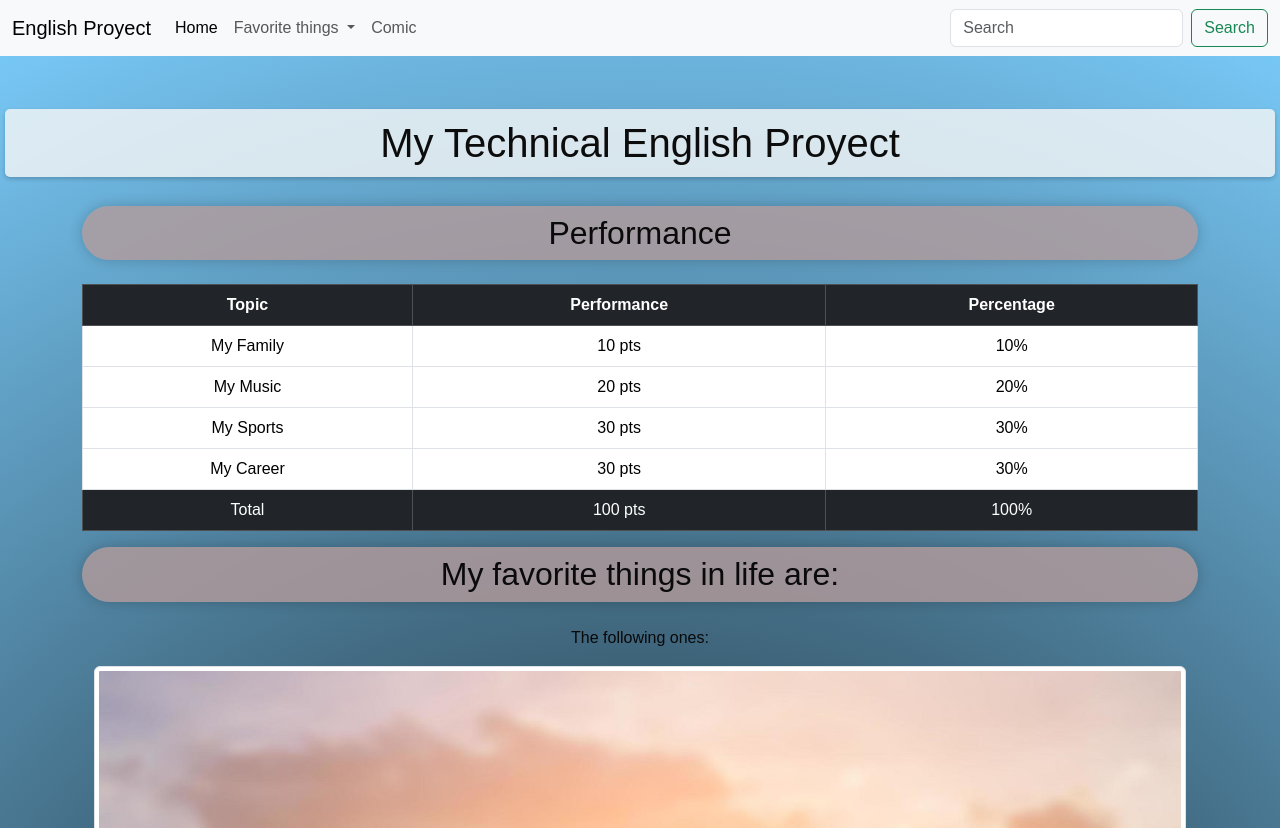
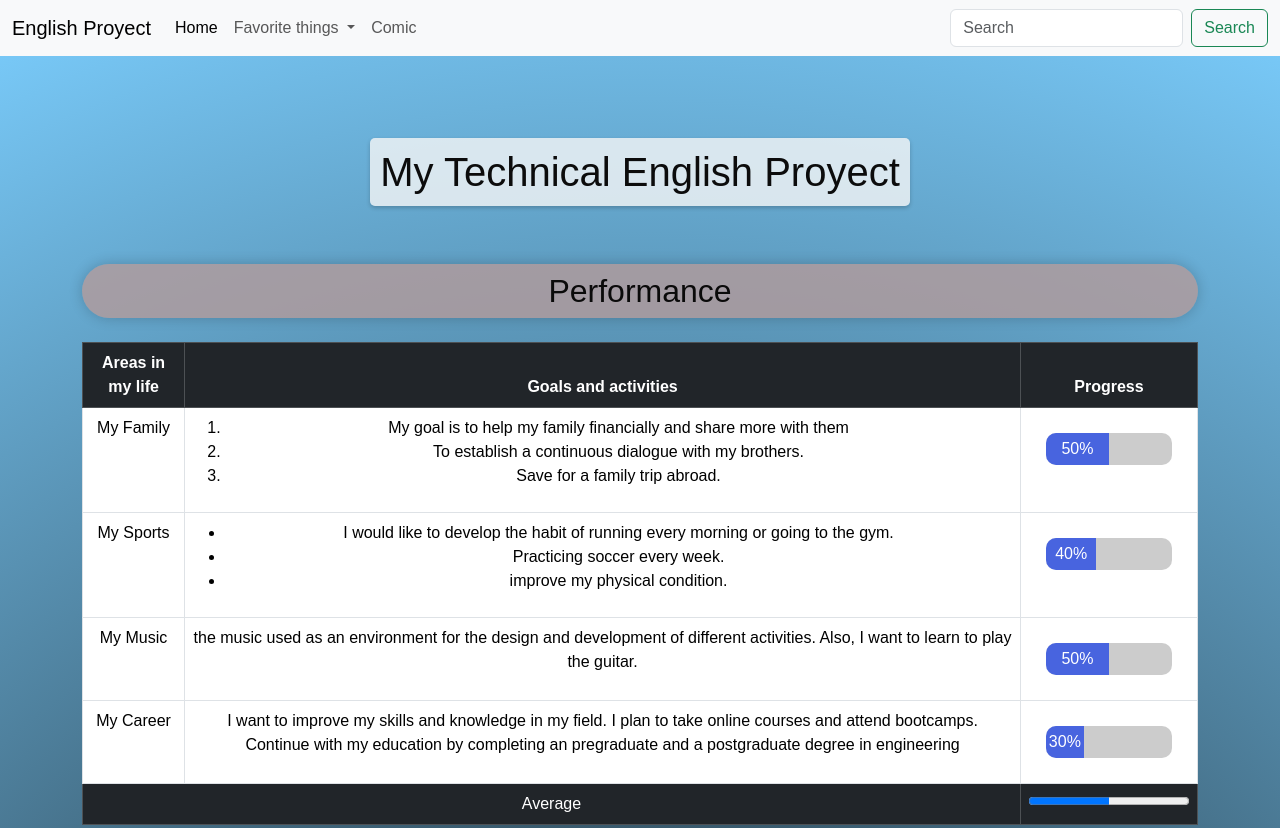
Before and after one commit to BrandonCabra/ingles-07, a plain HTML site: page index.html in a window 1280 px wide. Shown: the top 828 px of the page. Drawn offline with nearby package versions, Linux system fonts and the light colour scheme.

Commit message:
table goals

```diff
--- a/index.html
+++ b/index.html
@@ -45,8 +45,10 @@
   </div>
 </nav>
     <br><br>
+    <div class="container1">
     <h1 class="text-center"> My Technical English Proyect</h1>
     <br>
+    </div>
 
 <div class="container">
     <h2 class="text-center">Performance</h2>
@@ -55,42 +57,73 @@
   <table class="table table-hover table-bordered">
         <thead>
             <tr class="table-dark">
-                <th>Topic</th>
-                <th>Performance</th>
-                <th>Percentage </th>
+                <th>Areas in my life</th>
+                <th>Goals and activities</th>
+                <th>Progress</th>
             </tr>
         </thead>
         <tbody>
             <tr >
                 <td>My Family</td>
-                <td>10 pts</td>
-                <td>10%</td>
-
-            </tr>
-            <tr>
-                <td>My Music</td>
-                <td>20 pts</td>
-                <td>20%</td>
+                <td>
+                  <ul style="list-style-type: flechas;">
+                    <li>My goal is to help my family financially and share more with them</li>
+                    <li>To establish a continuous dialogue with my brothers.</li>
+                    <li>Save for a family trip abroad.</li>
+                  </ul>
+                </td>
+                <td style="padding: 25px;">
+            <div style="background:#ccc; border-radius:10px; overflow:hidden;">
+              <div style="width:50%; background:#153ce7b7; color:white; padding:4px 0;">50%</div>
+            </div>
+          </td>
 
             </tr>
             <tr>
                 <td>My Sports</td>
-                <td>30 pts</td>
-                <td>30%</td>
+                <td>
+                  <ul>
+                    <li>I would like to develop the habit of running every morning or going to the gym.</li>
+                    <li>Practicing soccer every week.</li>
+                    <li>improve my physical condition.</li>
+                  </ul>
+                </td>
+                <td style="padding: 25px;">
+            <div style="background:#ccc; border-radius:10px; overflow:hidden;">
+              <div style="width:40%; background:#153ce7b7; color:white; padding:4px 0;">40%</div>
+            </div>
+          </td>
             </tr>
+
+            <tr>
+                <td>My Music</td>
+                <td>the music used as an environment for the design and development of different activities. Also, I want to learn to play the guitar. </td>
+                <td style="padding: 25px;">
+            <div style="background:#ccc; border-radius:10px; overflow:hidden;">
+              <div style="width:50%; background:#153ce7b7; color:white; padding:4px 0;">50%</div>
+            </div>
+          </td>
+
+            </tr>
+
             <tr>
                 <td>My Career</td>
-                <td>30 pts</td>
-                <td>30%</td>
+                <td>I want to improve my skills and knowledge in my field. I plan to take online courses and attend bootcamps. Continue with my education by completing an pregraduate and a postgraduate degree in engineering</td>
+                <td style="padding: 25px;">
+            <div style="background:#ccc; border-radius:10px; overflow:hidden;">
+              <div style="width:30%; background:#153ce7b7; color:white; padding:4px 0;">30%</div>
+            </div>
+          </td>
 
             </tr>
 
         </tbody>
         <tfoot>
             <tr class="table-dark">
-                <td>Total</td>
-                <td>100 pts</td>
-                <td>100%</td>
+                <td colspan="2">Average</td>
+                <td><progress value="50" max="100">50%</progress> </td>
+
+
             </tr>
         </tfoot>
       </table>
--- a/style.css
+++ b/style.css
@@ -6,6 +6,16 @@
         padding: 0;
         text-align: center;
       }
+
+.container1 {
+        display: flex;
+        flex-direction: column;
+        align-items: center;
+        justify-content: center;
+        height: 20vh;
+
+      }
+
 
 h1 {
         color: #070707fa;
```
Also changed, not shown: images/html.jpg (added).
